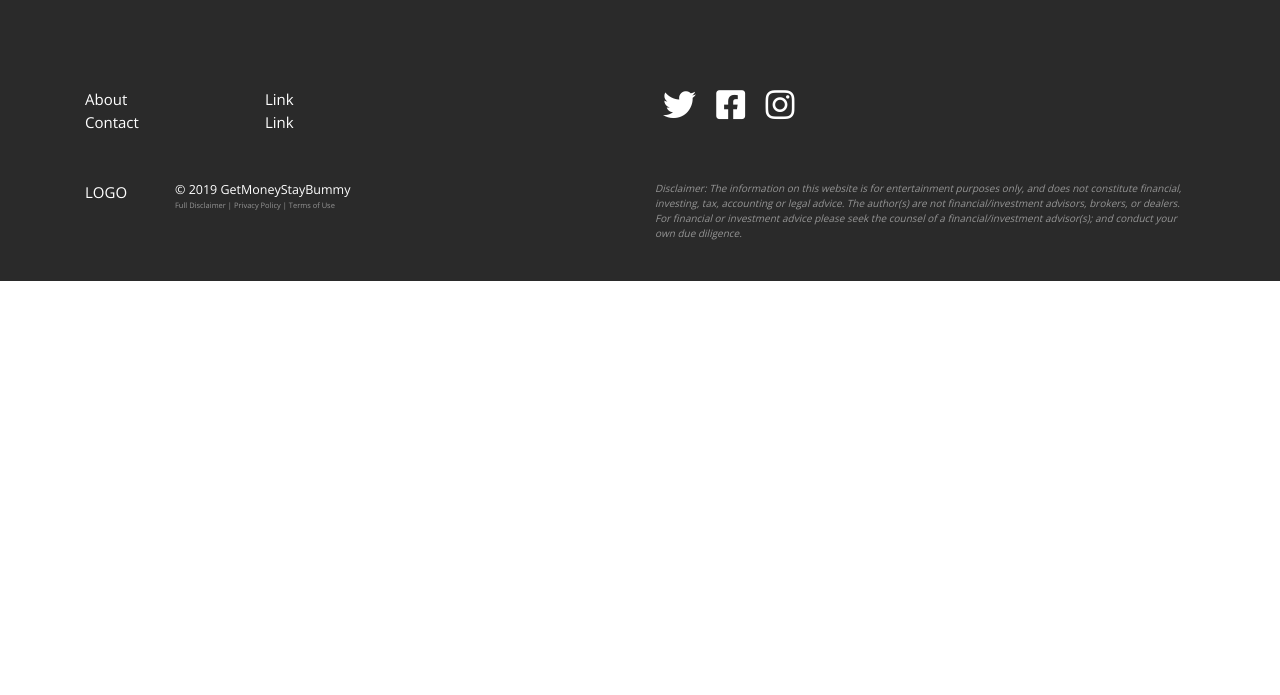
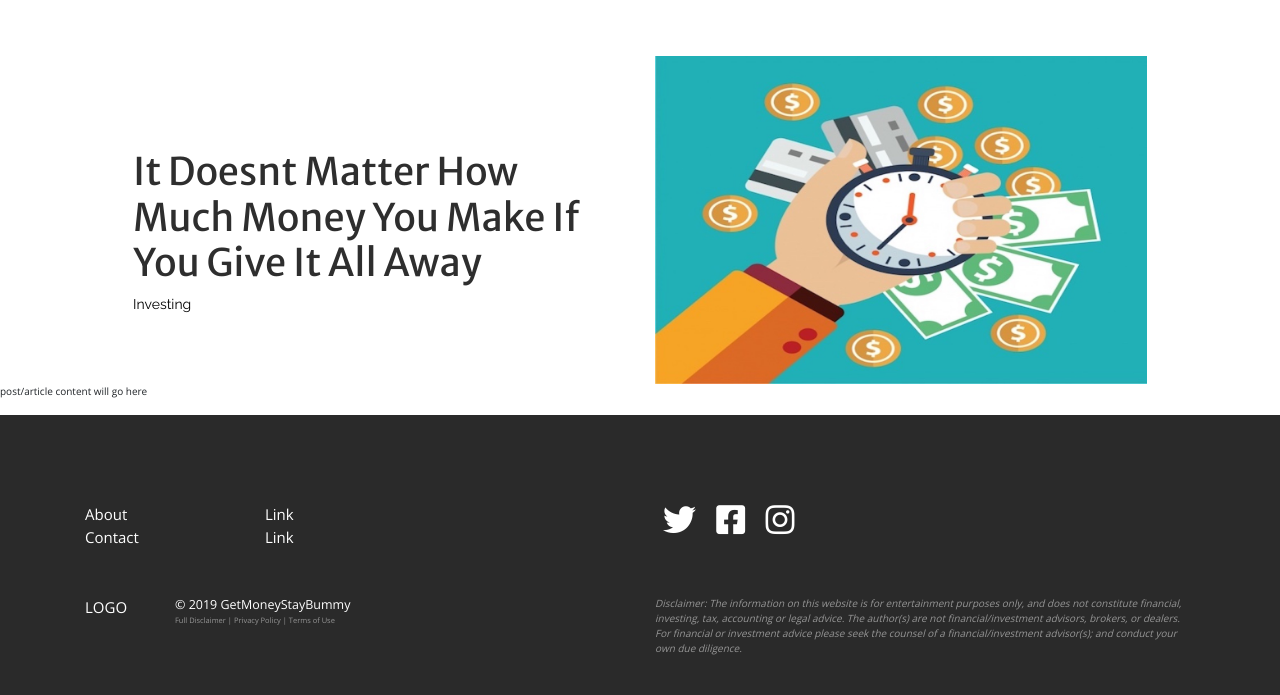
Before and after one commit to jaimelovera/personal-finance-blog, a Django app: template blog/templates/blog/post_detail.html in a window 1280 px wide. Shown: the part 39-734 px from the top of the page. Run offline with Django 3.2, Linux system fonts and the light colour scheme; the template is opened without the code that fills it, so the values that code supplies are empty; some libraries are stand-ins or nearby versions.

Commit message:
added post detail page and setup the title and image. need to work on post content section formatting.

```diff
--- a/blog/static/blog/css/post_detail.css
+++ b/blog/static/blog/css/post_detail.css
@@ -1,14 +1,59 @@
 .main-block {
+	padding-top:0.5rem;
+}
+.main-block-text {
+	color: #000000;
+	text-align: center;
+}
+.main-block-text h1 {
+	font-size: 2.195em;
+	color: #2E2E2E;
+	font-family: 'Merriweather Sans', sans-serif;
+}
+.main-block-text p {
+	font-size: 1.2em;
+	color: #000000;
+	font-family: 'Raleway', sans-serif;
+
+}
+#main-block-image {
+	width:100%;
+}
+
+
+.post-block {
 
 }
 
+
 @media (min-width: 576px) {    }
 
-@media (min-width: 768px) {    }
+@media (min-width: 768px) {
+	.main-block-text h1 {
+		font-size: 3.4em;
+	}
+	.main-block-text p {
+		font-size: 1.3em;
+	}
+}
 
-@media (min-width: 992px) {    }
+@media (min-width: 992px) {
+	.main-block {
+		padding-top:3.5rem;
+	}
+	.main-block-text {
+		text-align: left;
+	}
+}
 
-@media (min-width: 1200px) {    }
+@media (min-width: 1200px) {
+	.main-block-text h1 {
+		font-size: 3.8em;
+	}
+	.main-block-text p {
+		font-size: 1.4em;
+	}
+}
 
 @media (min-width: 1400px) {    }
 
--- a/blog/templates/blog/homepage.html
+++ b/blog/templates/blog/homepage.html
@@ -13,8 +13,8 @@
 <div class= "main-block">
 	<div class="container">
 		<a href="#">
-			<div class="row no-gutters px-5">
-				<div class="col-lg-6 d-flex align-items-center justify-content-center pt-5 pb-3 main-block-text">
+			<div class="row px-5">
+				<div class="col-lg-6 d-flex align-items-center justify-content-center pt-5 pb-2 main-block-text">
 					<h1><span>It Doesnt Matter How Much Money You Make If You Give It All Away</span></h1>
 					<p>My mission with this little blog is to encourage people to focus on building net worth</p>
 				</div>
--- a/blog/templates/blog/post_detail.html
+++ b/blog/templates/blog/post_detail.html
@@ -3,14 +3,29 @@
 {% block title %}GetMoneyStayBummy{% endblock %}
 {% block extra_head %}
 	<link rel="stylesheet" href="{% static 'blog/css/post_detail.css' %}">
+	<link href="https://fonts.googleapis.com/css?family=Raleway&display=swap" rel="stylesheet">
+	<link href="https://fonts.googleapis.com/css?family=Merriweather+Sans&display=swap" rel="stylesheet">
 {% endblock %}
 
 
 {% block content %}
 <div class= "main-block">
-
+	<div class="container">
+		<div class="row px-5">
+			<div class="col-lg-6 my-auto pt-5 pb-2 main-block-text">
+				<h1>It Doesnt Matter How Much Money You Make If You Give It All Away</h1>
+				<p>Investing</p>
+			</div>
+			<div class="col-lg-6">
+				<img src="{% static 'blog/img/money.jpg' %}" alt="Image" id="main-block-image">
+			</div>
+		</div>
+	</div>
 </div>
 
+<div class= "post-block">
+	<p>post/article content will go here</p>
+</div>
 
 {% endblock %}
 
```
